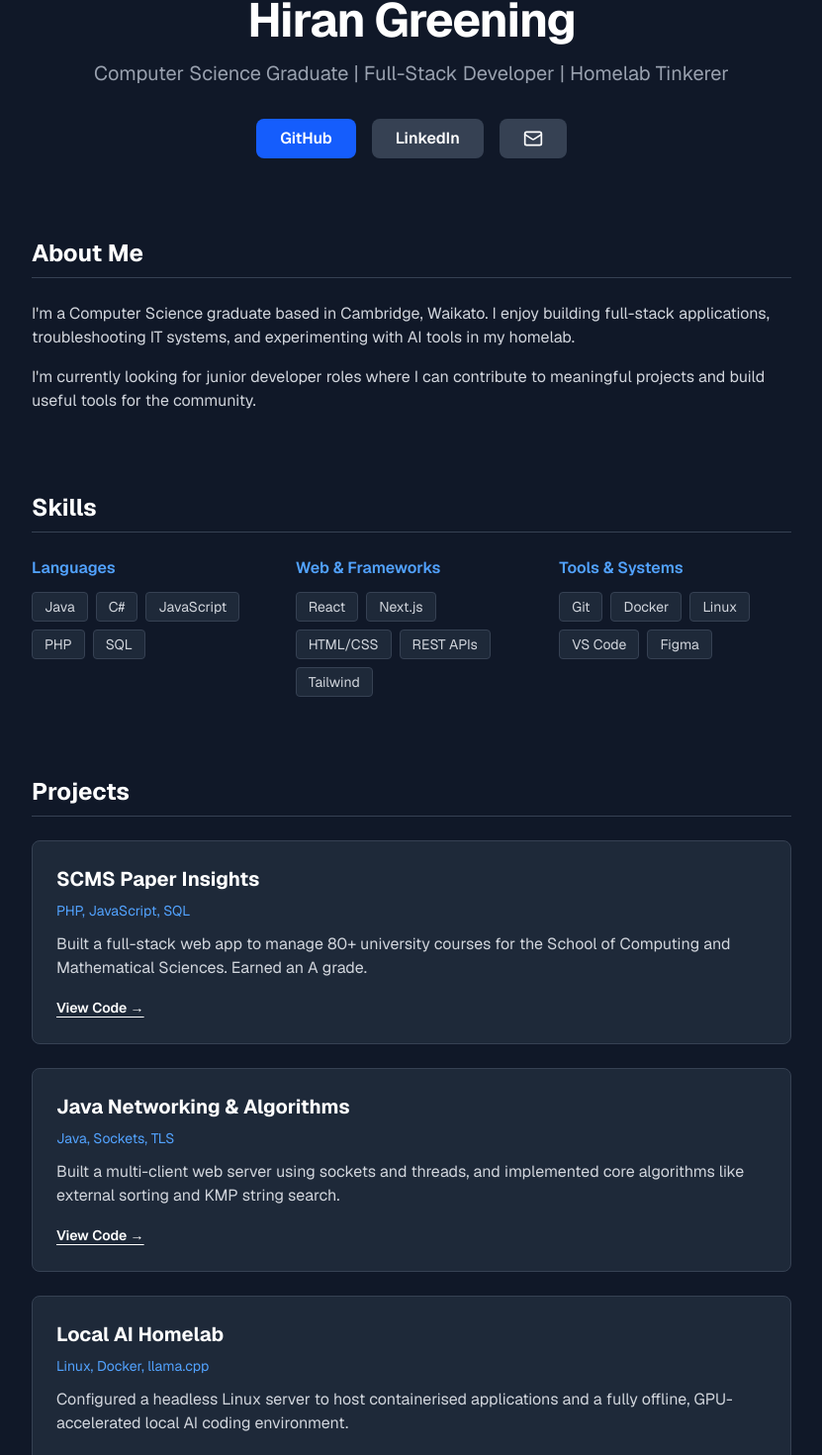
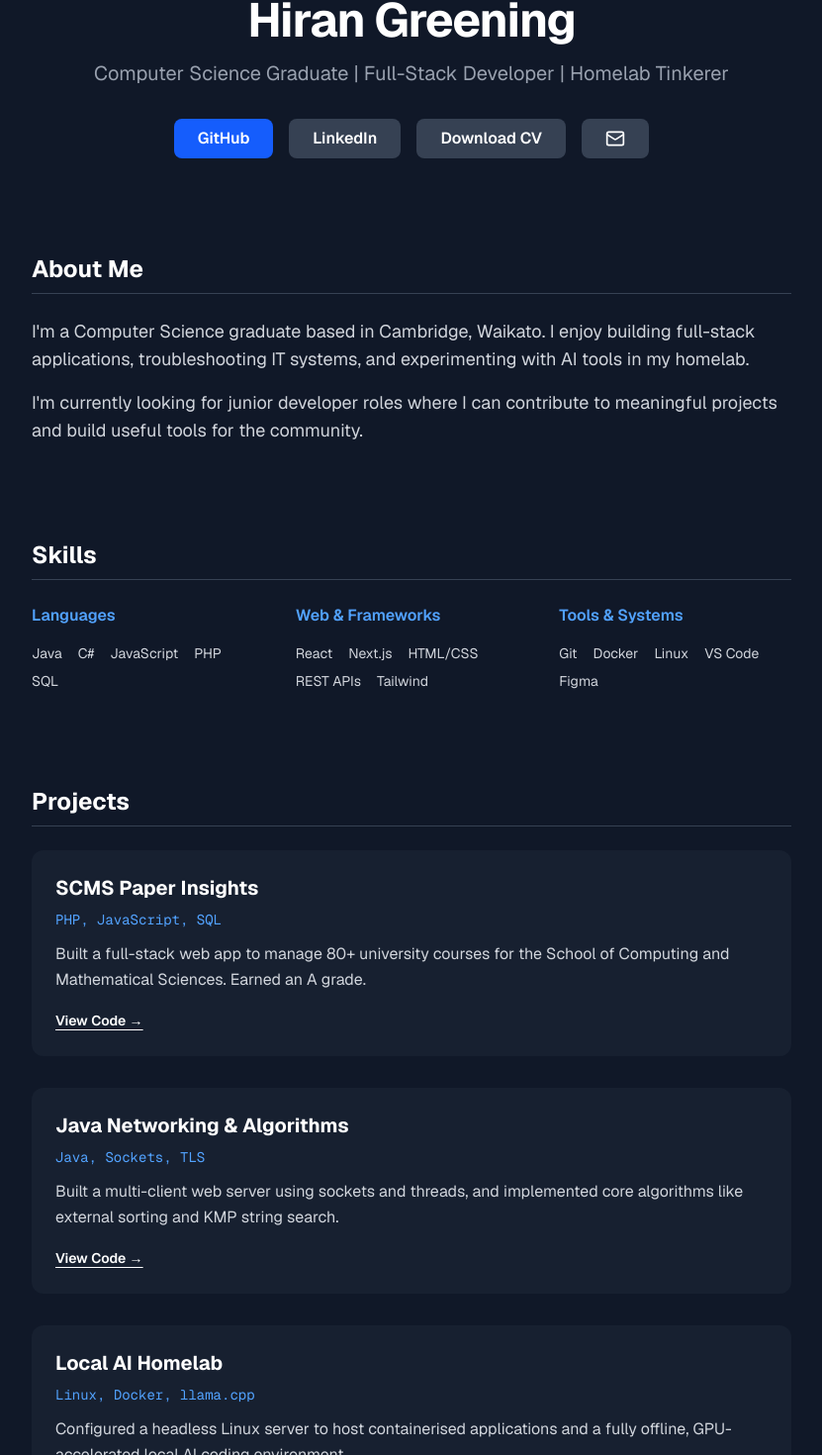
Before and after one commit to hirangreening/my-portfolio, a Next.js app: page / in a window 1280 px wide. Shown: the part 100-1570 px from the top of the page at 99% size, without its empty margins (224-1055 px from the left). Built offline with nearby package versions, Linux system fonts and the light colour scheme.

Commit message:
style: refine layout spacing and add CV download link

```diff
--- a/app/page.tsx
+++ b/app/page.tsx
@@ -4,13 +4,13 @@ export default function Home() {
       title: "SCMS Paper Insights",
       tech: "PHP, JavaScript, SQL",
       description: "Built a full-stack web app to manage 80+ university courses for the School of Computing and Mathematical Sciences. Earned an A grade.",
-      link: "https://github.com/hirangreening" // Update this to your specific repo
+      link: "https://github.com/hirangreening" // Update to specific repo
     },
     {
       title: "Java Networking & Algorithms",
       tech: "Java, Sockets, TLS",
       description: "Built a multi-client web server using sockets and threads, and implemented core algorithms like external sorting and KMP string search.",
-      link: "https://github.com/hirangreening" // Update this to your specific repo
+      link: "https://github.com/hirangreening" // Update to specific repo
     },
     {
       title: "Local AI Homelab",
@@ -20,7 +20,6 @@ export default function Home() {
     }
   ];
 
-  // The Skills Section Data
   const skills = [
     { category: "Languages", items: ["Java", "C#", "JavaScript", "PHP", "SQL"] },
     { category: "Web & Frameworks", items: ["React", "Next.js", "HTML/CSS", "REST APIs", "Tailwind"] },
@@ -30,19 +29,23 @@ export default function Home() {
   return (
     <main className="min-h-screen p-8 md:p-24 bg-gray-900 text-white font-sans">
       {/* Hero Section */}
-      <section className="max-w-3xl mx-auto mb-20 text-center">
+      <section className="max-w-3xl mx-auto mb-24 text-center">
         <h1 className="text-5xl font-bold mb-4 tracking-tight">Hiran Greening</h1>
         <p className="text-xl text-gray-400 mb-8">
           Computer Science Graduate | Full-Stack Developer | Homelab Tinkerer
         </p>
-        <div className="flex justify-center gap-4">
+        <div className="flex justify-center gap-4 flex-wrap">
           <a href="https://github.com/hirangreening" target="_blank" rel="noopener noreferrer" className="bg-blue-600 px-6 py-2 rounded-lg font-semibold hover:bg-blue-700 transition">
             GitHub
           </a>
           <a href="https://linkedin.com/in/hiran-greening" target="_blank" rel="noopener noreferrer" className="bg-gray-700 px-6 py-2 rounded-lg font-semibold hover:bg-gray-600 transition">
             LinkedIn
           </a>
-          {/* Email Icon Button */}
+          {/* CV Download Button - Place your sanitized cv.pdf in the public/ folder */}
+          <a href="/cv.pdf" target="_blank" rel="noopener noreferrer" className="bg-gray-700 px-6 py-2 rounded-lg font-semibold hover:bg-gray-600 transition">
+            Download CV
+          </a>
+          {/* Email Icon */}
           <a href="mailto:hirangreening@pm.me" className="bg-gray-700 px-6 py-2 rounded-lg font-semibold hover:bg-gray-600 transition flex items-center justify-center" aria-label="Email">
             <svg xmlns="http://www.w3.org/2000/svg" width="20" height="20" viewBox="0 0 24 24" fill="none" stroke="currentColor" strokeWidth="2" strokeLinecap="round" strokeLinejoin="round">
               <rect width="20" height="16" x="2" y="4" rx="2"/>
@@ -53,9 +56,9 @@ export default function Home() {
       </section>
 
       {/* About Section */}
-      <section className="max-w-3xl mx-auto mb-20">
+      <section className="max-w-3xl mx-auto mb-24">
         <h2 className="text-2xl font-bold mb-6 border-b border-gray-700 pb-2">About Me</h2>
-        <div className="text-gray-300 space-y-4">
+        <div className="text-gray-300 space-y-4 text-lg">
           <p>
             I'm a Computer Science graduate based in Cambridge, Waikato. I enjoy building full-stack applications, troubleshooting IT systems, and experimenting with AI tools in my homelab.
           </p>
@@ -65,16 +68,16 @@ export default function Home() {
         </div>
       </section>
 
-      {/* Skills Section */}
-      <section className="max-w-3xl mx-auto mb-20">
+      {/* Skills Section - Cleaner, less boxy */}
+      <section className="max-w-3xl mx-auto mb-24">
         <h2 className="text-2xl font-bold mb-6 border-b border-gray-700 pb-2">Skills</h2>
         <div className="grid md:grid-cols-3 gap-8">
           {skills.map((skillGroup, index) => (
             <div key={index}>
-              <h3 className="font-semibold text-blue-400 mb-3">{skillGroup.category}</h3>
-              <ul className="flex flex-wrap gap-2">
+              <h3 className="font-semibold text-blue-400 mb-4">{skillGroup.category}</h3>
+              <ul className="flex flex-wrap gap-x-4 gap-y-2">
                 {skillGroup.items.map((skill, skillIndex) => (
-                  <li key={skillIndex} className="bg-gray-800 px-3 py-1 rounded text-sm text-gray-300 border border-gray-700">
+                  <li key={skillIndex} className="text-gray-300 text-sm">
                     {skill}
                   </li>
                 ))}
@@ -84,15 +87,15 @@ export default function Home() {
         </div>
       </section>
 
-      {/* Projects Section */}
+      {/* Projects Section - Softer cards */}
       <section className="max-w-3xl mx-auto">
         <h2 className="text-2xl font-bold mb-6 border-b border-gray-700 pb-2">Projects</h2>
-        <div className="grid gap-6">
+        <div className="grid gap-8">
           {projects.map((project, index) => (
-            <div key={index} className="bg-gray-800 p-6 rounded-lg border border-gray-700 hover:border-blue-500 transition">
+            <div key={index} className="bg-gray-800/50 p-6 rounded-xl hover:bg-gray-800 transition-colors duration-200">
               <h3 className="text-xl font-bold mb-2">{project.title}</h3>
-              <p className="text-sm text-blue-400 mb-3">{project.tech}</p>
-              <p className="text-gray-300 mb-4">{project.description}</p>
+              <p className="text-sm text-blue-400 mb-3 font-mono">{project.tech}</p>
+              <p className="text-gray-300 mb-4 leading-relaxed">{project.description}</p>
 
               {project.link && (
                 <a href={project.link} target="_blank" rel="noopener noreferrer" className="text-sm font-semibold text-white hover:text-blue-400 underline underline-offset-4">
```
